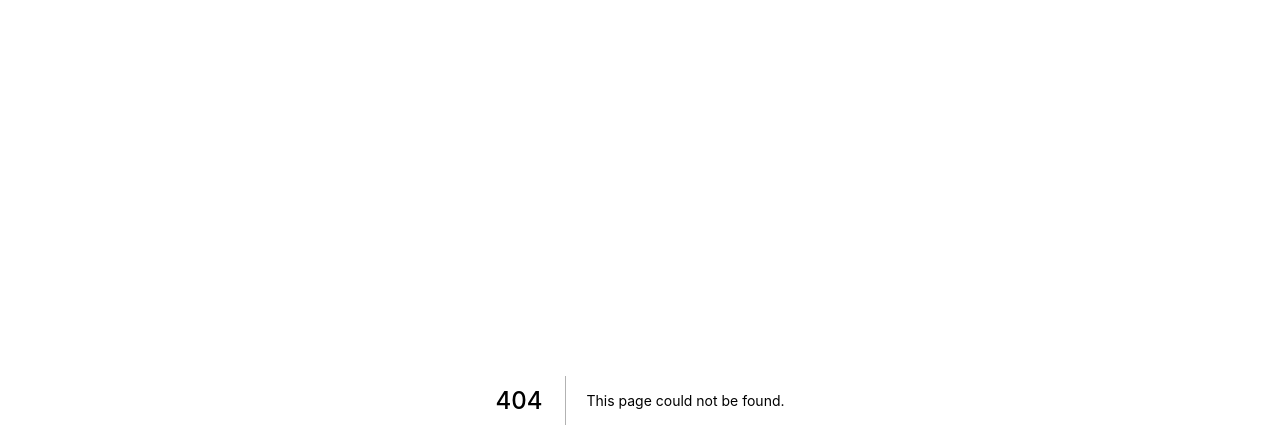
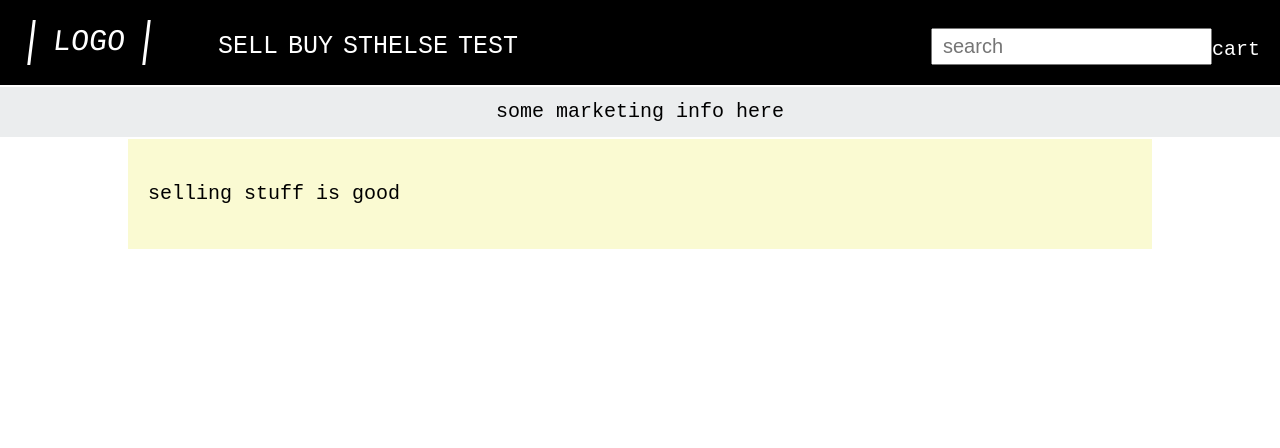
Before and after one commit to LukaszBielsko/to-be-named, a Next.js app in the folder frontend/tbn/: page /sell in a window 1280 px wide. Before the commit this address had no page. Shown: the top 448 px of the page. Built offline with nearby package versions, Linux system fonts and the light colour scheme.

Commit message:
header component added
page layout created

```diff
--- /dev/null
+++ b/frontend/tbn/components/Header.js
@@ -0,0 +1,94 @@
+import React from 'react';
+import Link from 'next/link';
+import styled from 'styled-components';
+
+const Header = (props) => {
+
+    const Navbar = styled.div`
+        width: 100%;
+        padding: 20px;
+        color: white;
+        background: black;
+        display: flex;
+        flex-flow: row;
+        justify-content: space-around;
+        .logo {
+            /* flex: 1; */
+            margin-right: 1rem;
+            margin-left: 1rem;
+            text-transform: uppercase;
+            font-size: 3rem;
+            transform: skew(-7deg);
+            border-left: 3px solid white;
+            border-right: 3px solid white;
+            padding: 0px 20px 0px 20px;
+            a {
+                color: white;
+                text-decoration: none;
+            }
+        }
+        .nav-items {
+            display: flex;
+            align-items: flex-end;
+            flex-grow: 1;
+            padding-left: 50px;
+            text-transform: uppercase;
+            font-size: 2.5rem;
+            a{
+                margin-left: 10px;
+                color: white;
+                text-decoration: none;
+            }
+        }
+        .search-cart {
+            display: flex;
+            align-items: flex-end;
+            display: flex;
+            flex-direction: row;
+            input {
+                padding-left: 10px;
+                font-size: 2rem;
+                padding-top: 5px;
+                padding-bottom: 5px;
+            }
+        }
+    `
+
+
+
+    return (
+        <Navbar >
+            <div className="logo">
+                <Link href="/index">
+                    <a>logo</a>
+                </Link>
+            </div>
+            <div className="nav-items">
+                <Link href="/sell">
+                    <a>Sell</a>
+                </Link>
+                <Link href="/orders">
+                    <a>Buy</a>
+                </Link>
+                <Link href="/account">
+                    <a>SthElse</a>
+                </Link>
+                <Link href="/test">
+                    <a>Test</a>
+                </Link>
+            </div>
+            <div className="search-cart">
+                <div className="search-box">
+                    <input type="text" placeholder="search" />
+                </div>
+                <div className="cart">
+                    {/* should be an icon */}
+                    <i className="fas fa-shopping-cart"></i>
+                    cart
+                </div>
+            </div>
+        </Navbar>
+    );
+};
+
+export default Header;
--- /dev/null
+++ b/frontend/tbn/components/Meta.js
@@ -0,0 +1,14 @@
+import Head from 'next/head';
+
+const Meta = (props) => (
+    <Head>
+        <meta name="viewport" content="width=device-width, initial-scale=1" />
+        <meta charSet="utf-8" />
+        <link rel="shortcut icon" href="/static/favicon.png" />
+        <link rel="stylesheet" type="text/css" href="/static/nprogress.css" />
+        <title>To be named!</title>
+        <script type="text/javascript" src="https://kit.fontawesome.com/5407aa4f74.js" crossorigin="anonymous"></script>
+    </Head>
+)
+
+export default Meta;
--- /dev/null
+++ b/frontend/tbn/components/Page.js
@@ -0,0 +1,51 @@
+import React from 'react';
+
+import Header from './Header';
+import styled, { createGlobalStyle} from 'styled-components';
+import UndeHeader from './UnderHeader';
+
+
+const Page = (props) => {
+
+
+    const GlobalStyle = createGlobalStyle`
+    html {
+       box-sizing: border-box;
+       font-size: 10px;
+    }
+    *, *:before, *:after {
+        box-sizing: inherit;
+    }
+    body {
+        font-family: monospace;
+        padding: 0;
+        margin: 0;
+        font-size: 2rem;
+        line-height: 1.5;
+    }
+    `
+    // inner div for centering whatever is rendered from Link
+    const Inner = styled.div`
+        border: 1p solid greenyellow;
+        max-width: 80%;
+        margin: 0 auto;
+        background: lightgoldenrodyellow;
+        padding: 2rem;
+    `;
+
+    return (
+        <div>
+            <GlobalStyle/>
+            <Header />
+            <UndeHeader/>
+            <Inner>
+                {/* // what are children here?
+                // it is Component in the _app.js file
+                // next.js magic renders whatever is clicked */}
+                {props.children}
+            </Inner>
+        </div>
+    );
+};
+
+export default Page;
--- /dev/null
+++ b/frontend/tbn/components/UnderHeader.js
@@ -0,0 +1,27 @@
+import React from 'react';
+import styled from 'styled-components';
+
+const UndeHeader = (props) => {
+
+    const UndeHeader = styled.div`
+        width: 100%;
+        background-color: #ebedee;
+        border-top: 2px solid white;
+        border-bottom: 2px solid white;
+        display: flex;
+        justify-content: center;
+        section {
+            padding: 10px;
+        }
+        `
+
+    return (
+        <UndeHeader>
+            <section>
+                some marketing info here
+            </section>
+        </UndeHeader>
+    );
+};
+
+export default UndeHeader;
--- /dev/null
+++ b/frontend/tbn/pages/_app.js
@@ -0,0 +1,19 @@
+
+import App from 'next/app';
+
+import Page from '../components/Page';
+
+class MyApp extends App {
+    render(){
+
+        const {Component} = this.props
+
+        return(
+                <Page>
+                    <Component/>
+                </Page>
+        )
+    }
+}
+
+export default MyApp ;
--- a/frontend/tbn/pages/index.js
+++ b/frontend/tbn/pages/index.js
@@ -1,6 +1,5 @@
 import React from 'react'
-import Head from 'next/head'
-import Nav from '../components/nav'
+
 
 const Home = () => (
   <div>
--- /dev/null
+++ b/frontend/tbn/pages/sell.js
@@ -0,0 +1,10 @@
+import React from 'react';
+
+const Sell = (props) => {
+
+    return (
+        <p>selling stuff is good</p>
+    );
+};
+
+export default Sell;
--- /dev/null
+++ b/frontend/tbn/static/nprogress.css
@@ -0,0 +1,72 @@
+/* Make clicks pass-through */
+#nprogress {
+  pointer-events: none;
+}
+
+#nprogress .bar {
+  background: red;
+  position: fixed;
+  z-index: 1031;
+  top: 0;
+  left: 0;
+
+  width: 100%;
+  height: 5px;
+}
+
+/* Fancy blur effect */
+#nprogress .peg {
+  display: block;
+  position: absolute;
+  right: 0px;
+  width: 100px;
+  height: 100%;
+  box-shadow: 0 0 10px red, 0 0 5px red;
+  opacity: 1.0;
+
+  -webkit-transform: rotate(3deg) translate(0px, -4px);
+      -ms-transform: rotate(3deg) translate(0px, -4px);
+          transform: rotate(3deg) translate(0px, -4px);
+}
+
+/* Remove these to get rid of the spinner */
+#nprogress .spinner {
+  display: block;
+  position: fixed;
+  z-index: 1031;
+  top: 15px;
+  right: 15px;
+}
+
+#nprogress .spinner-icon {
+  width: 18px;
+  height: 18px;
+  box-sizing: border-box;
+
+  border: solid 2px transparent;
+  border-top-color: red;
+  border-left-color: red;
+  border-radius: 50%;
+
+  -webkit-animation: nprogress-spinner 400ms linear infinite;
+          animation: nprogress-spinner 400ms linear infinite;
+}
+
+.nprogress-custom-parent {
+  overflow: hidden;
+  position: relative;
+}
+
+.nprogress-custom-parent #nprogress .spinner,
+.nprogress-custom-parent #nprogress .bar {
+  position: absolute;
+}
+
+@-webkit-keyframes nprogress-spinner {
+  0%   { -webkit-transform: rotate(0deg); }
+  100% { -webkit-transform: rotate(360deg); }
+}
+@keyframes nprogress-spinner {
+  0%   { transform: rotate(0deg); }
+  100% { transform: rotate(360deg); }
+}
```
Also changed, not shown: frontend/tbn/components/nav.js (deleted, +0 -56 lines), frontend/tbn/static/favicon.png (added), frontend/tbn/static/radnikanext-medium-webfont.woff2 (added).
